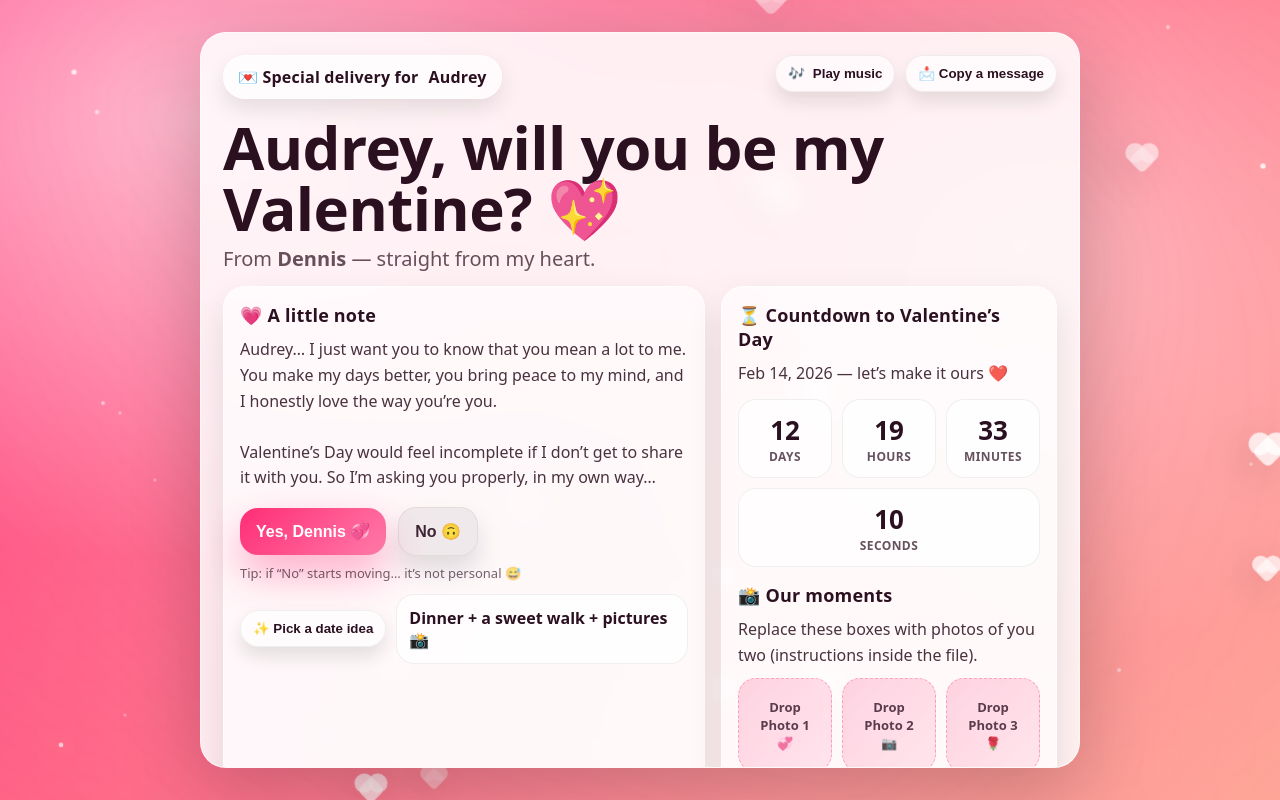
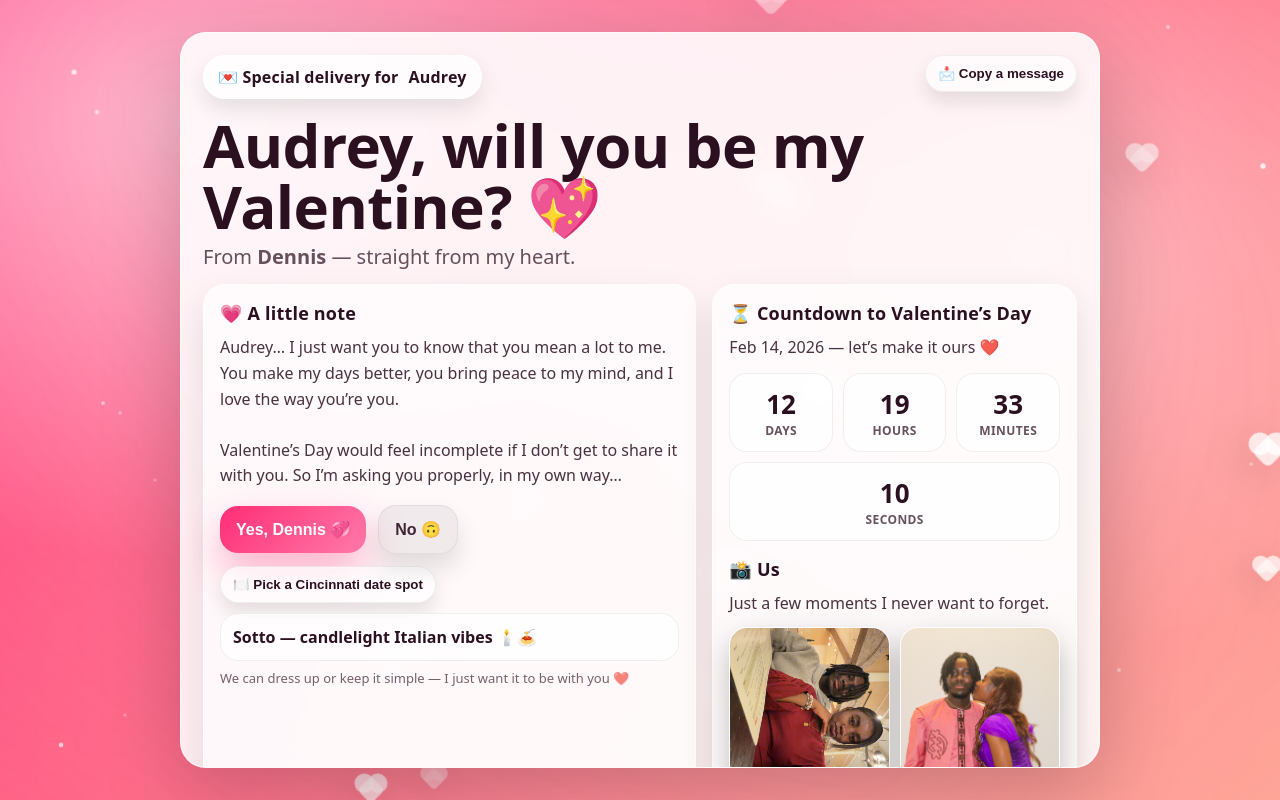
Before and after one commit to Dennis12344888/valentine, a plain HTML site: page index.html in a window 1280 px wide. Drawn offline with Linux system fonts and the light colour scheme.

Commit message:
Update Valentine page

```diff
--- a/index.html
+++ b/index.html
@@ -9,14 +9,11 @@
     :root{
       --bg1:#ff2d75;
       --bg2:#ff9a8b;
-      --bg3:#ffd6e7;
-      --card: rgba(255,255,255,.86);
-      --glass: rgba(255,255,255,.18);
+      --card: rgba(255,255,255,.88);
       --ink:#2b1020;
       --muted: rgba(43,16,32,.72);
       --yes:#ff2d75;
       --yes2:#ff7aa8;
-      --ring: rgba(255,45,117,.25);
       --shadow: 0 24px 80px rgba(0,0,0,.22);
       --radius: 26px;
     }
@@ -34,7 +31,6 @@
         linear-gradient(135deg, var(--bg1), var(--bg2));
     }
 
-    /* Soft animated glow */
     .glow{
       position:fixed; inset:-40%;
       background:
@@ -50,7 +46,7 @@
       to{transform: translate3d(2%, 2%, 0) scale(1.06)}
     }
 
-    /* Floating hearts background */
+    /* Floating hearts */
     .hearts, .sparkles{
       position:fixed; inset:0;
       pointer-events:none;
@@ -74,7 +70,6 @@
     }
     .heart:before{ left:-8px; top:0;}
     .heart:after{ left:0; top:-8px;}
-
     @keyframes floatUp{
       from { transform: translateY(30vh) rotate(45deg) scale(var(--s,1)); opacity:0; }
       10% { opacity:1; }
@@ -95,7 +90,7 @@
       50%{ transform: scale(1.35); opacity:.9; }
     }
 
-    /* Main layout */
+    /* Layout */
     .wrap{
       position:relative;
       height:100vh;
@@ -104,20 +99,19 @@
       padding:22px;
     }
     .card{
-      width:min(880px, 94vw);
+      width:min(920px, 94vw);
       max-height: 92vh;
       overflow:auto;
       background: var(--card);
-      border: 1px solid rgba(255,255,255,.55);
+      border: 1px solid rgba(255,255,255,.6);
       border-radius: var(--radius);
       box-shadow: var(--shadow);
       backdrop-filter: blur(12px);
       -webkit-backdrop-filter: blur(12px);
     }
 
-    /* Header area */
     .top{
-      padding: 22px 22px 14px;
+      padding: 22px 22px 12px;
       display:flex;
       gap:14px;
       align-items:flex-start;
@@ -130,25 +124,19 @@
       align-items:center;
       padding:10px 14px;
       border-radius:999px;
-      background: rgba(255,255,255,.75);
-      border:1px solid rgba(255,255,255,.6);
-      font-weight:700;
+      background: rgba(255,255,255,.78);
+      border:1px solid rgba(255,255,255,.65);
+      font-weight:800;
       letter-spacing:.2px;
       box-shadow: 0 10px 22px rgba(0,0,0,.10);
     }
-    .controls{
-      display:flex;
-      gap:10px;
-      flex-wrap:wrap;
-      justify-content:flex-end;
-    }
     .chip{
       border: 1px solid rgba(0,0,0,.06);
-      background: rgba(255,255,255,.65);
+      background: rgba(255,255,255,.70);
       color: var(--ink);
       padding:10px 12px;
       border-radius: 999px;
-      font-weight:700;
+      font-weight:800;
       cursor:pointer;
       transition: transform .12s ease, box-shadow .12s ease, filter .12s ease;
       box-shadow: 0 10px 18px rgba(0,0,0,.10);
@@ -160,10 +148,7 @@
     .chip:hover{ filter: brightness(1.03); }
     .chip:active{ transform: scale(.98); }
 
-    /* Content */
-    .content{
-      padding: 0 22px 22px;
-    }
+    .content{ padding: 0 22px 22px; }
     .title{
       margin: 4px 0 6px;
       font-size: clamp(34px, 4.8vw, 60px);
@@ -178,7 +163,7 @@
 
     .grid{
       display:grid;
-      grid-template-columns: 1.25fr .75fr;
+      grid-template-columns: 1.15fr .85fr;
       gap:16px;
     }
     @media (max-width: 860px){
@@ -220,42 +205,36 @@
       padding: 12px 12px;
       text-align:center;
     }
-    .num{
-      font-size: 26px;
-      font-weight:900;
-    }
+    .num{ font-size: 26px; font-weight:900; }
     .lab{
       font-size: 12px;
       opacity:.72;
-      font-weight:700;
+      font-weight:800;
       letter-spacing:.4px;
       text-transform:uppercase;
     }
 
-    /* Photo placeholders */
+    /* Photos */
     .photos{
       display:grid;
-      grid-template-columns: repeat(3, 1fr);
+      grid-template-columns: repeat(2, 1fr);
       gap:10px;
       margin-top:10px;
     }
-    .ph{
+    @media (max-width: 520px){
+      .photos{ grid-template-columns: 1fr; }
+    }
+    .phImg{
+      width:100%;
       aspect-ratio: 1 / 1;
-      border-radius: 18px;
-      background:
-        linear-gradient(135deg, rgba(255,45,117,.20), rgba(255,122,168,.16)),
-        radial-gradient(circle at 30% 30%, rgba(255,255,255,.6), transparent 55%);
-      border: 1px dashed rgba(255,45,117,.35);
-      display:grid;
-      place-items:center;
-      text-align:center;
-      padding:10px;
-      color: rgba(43,16,32,.78);
-      font-weight:800;
-      font-size:13px;
+      object-fit:cover;
+      border-radius:18px;
+      box-shadow: 0 12px 30px rgba(0,0,0,.25);
+      border: 1px solid rgba(255,255,255,.6);
+      background: rgba(255,255,255,.4);
     }
 
-    /* Main question area */
+    /* Ask buttons */
     .ask{
       margin-top:16px;
       display:flex;
@@ -292,12 +271,6 @@
       position:relative;
     }
 
-    .hint{
-      font-size: 13px;
-      color: rgba(43,16,32,.65);
-      margin-top:8px;
-    }
-
     /* Date idea */
     .idea{
       margin-top:12px;
@@ -308,15 +281,19 @@
     }
     .ideaBox{
       flex:1;
-      min-width: 210px;
+      min-width: 240px;
       background: rgba(255,255,255,.74);
       border: 1px solid rgba(0,0,0,.06);
       border-radius: 18px;
       padding: 12px 12px;
-      font-weight:800;
+      font-weight:900;
+    }
+    .smallNote{
+      margin-top:8px;
+      font-size: 13px;
+      color: rgba(43,16,32,.65);
     }
 
-    /* Footer */
     .footer{
       padding: 14px 22px 20px;
       display:flex;
@@ -328,7 +305,7 @@
     }
     .footer b{ color: rgba(43,16,32,.82); }
 
-    /* Overlay success modal */
+    /* Overlay */
     .overlay{
       position:fixed; inset:0;
       display:none;
@@ -361,10 +338,7 @@
       transform: rotate(8deg);
       pointer-events:none;
     }
-    .modal .inner{
-      position:relative;
-      z-index:2;
-    }
+    .modal .inner{ position:relative; z-index:2; }
     .modal h2{
       margin: 6px 0 8px;
       font-size: clamp(28px, 4.2vw, 46px);
@@ -413,7 +387,6 @@
     }
     .pop:before{ left:-7px; top:0;}
     .pop:after{ left:0; top:-7px;}
-
     @keyframes pop{
       from{ opacity:1; transform: translate3d(0,0,0) rotate(45deg) scale(1); }
       to{ opacity:0; transform: translate3d(var(--dx), var(--dy), 0) rotate(45deg) scale(.4); }
@@ -429,15 +402,9 @@
     <section class="card">
       <div class="top">
         <div class="badge">💌 Special delivery for <span style="font-weight:900;">Audrey</span></div>
-
-        <div class="controls">
-          <button class="chip" id="musicBtn" type="button" title="Toggle music">
-            🎶 <span id="musicLabel">Play music</span>
-          </button>
-          <button class="chip" id="copyBtn" type="button" title="Copy a sweet text message">
-            📩 Copy a message
-          </button>
-        </div>
+        <button class="chip" id="copyBtn" type="button" title="Copy a sweet text message">
+          📩 Copy a message
+        </button>
       </div>
 
       <div class="content">
@@ -450,8 +417,7 @@
             <h3>💗 A little note</h3>
             <p>
               Audrey… I just want you to know that you mean a lot to me.
-              You make my days better, you bring peace to my mind, and I honestly
-              love the way you’re you. <br/><br/>
+              You make my days better, you bring peace to my mind, and I love the way you’re you. <br/><br/>
               Valentine’s Day would feel incomplete if I don’t get to share it with you.
               So I’m asking you properly, in my own way…
             </p>
@@ -460,12 +426,12 @@
               <button class="big" id="yesBtn" type="button">Yes, Dennis 💞</button>
               <button class="big" id="noBtn" type="button">No 🙃</button>
             </div>
-            <div class="hint">Tip: if “No” starts moving… it’s not personal 😅</div>
 
             <div class="idea">
-              <button class="chip" id="ideaBtn" type="button">✨ Pick a date idea</button>
-              <div class="ideaBox" id="ideaBox">Dinner + a sweet walk + pictures 📸</div>
+              <button class="chip" id="ideaBtn" type="button">🍽️ Pick a Cincinnati date spot</button>
+              <div class="ideaBox" id="ideaBox">Sotto — candlelight Italian vibes 🕯️🍝</div>
             </div>
+            <div class="smallNote">We can dress up or keep it simple — I just want it to be with you ❤️</div>
           </div>
 
           <!-- Right: Countdown + Photos -->
@@ -480,13 +446,14 @@
               <div class="tick"><div class="num" id="s">--</div><div class="lab">Seconds</div></div>
             </div>
 
-            <h3 style="margin-top:16px;">📸 Our moments</h3>
-            <p>Replace these boxes with photos of you two (instructions inside the file).</p>
+            <h3 style="margin-top:16px;">📸 Us</h3>
+            <p>Just a few moments I never want to forget.</p>
 
-            <div class="photos" aria-label="Photo placeholders">
-              <div class="ph">Drop Photo 1<br/>💞</div>
-              <div class="ph">Drop Photo 2<br/>📷</div>
-              <div class="ph">Drop Photo 3<br/>🌹</div>
+            <div class="photos" aria-label="Photos of Dennis and Audrey">
+              <img src="IMG_1279.JPG" class="phImg" alt="Dennis and Audrey photo 1">
+              <img src="IMG_1670%202.JPG" class="phImg" alt="Dennis and Audrey photo 2">
+              <img src="IMG_5845.JPG" class="phImg" alt="Dennis and Audrey photo 3">
+              <img src="IMG_6077.JPG" class="phImg" alt="Dennis and Audrey photo 4">
             </div>
           </div>
         </div>
@@ -508,26 +475,18 @@
           You just made <b>Dennis</b> the happiest guy ever 🥰<br/>
           Valentine’s Day is officially ours ❤️
         </p>
-        <p class="small">Now screenshot this and send it to me 😌</p>
+        <p class="small">Now come here so I can hug you 😌</p>
         <button id="closeBtn" type="button">Close 💖</button>
       </div>
     </div>
   </div>
-
-  <!-- MUSIC NOTE:
-       To add music, put an audio file in the SAME folder as index.html,
-       named: song.mp3 (or change the filename in the script below).
-  -->
-  <audio id="song" loop>
-    <source src="song.mp3" type="audio/mpeg" />
-  </audio>
 
   <script>
     // Helpers
     const $ = (id)=>document.getElementById(id);
     const rand = (min,max)=>Math.random()*(max-min)+min;
 
-    // Build floating hearts
+    // Floating hearts
     const hearts = $("hearts");
     const HEARTS = 26;
     for(let i=0;i<HEARTS;i++){
@@ -554,8 +513,8 @@
       sparkles.appendChild(sp);
     }
 
-    // Countdown to Feb 14, 2026 (local time)
-    const target = new Date(2026, 1, 14, 0, 0, 0); // month is 0-based; 1 = Feb
+    // Countdown (Feb 14, 2026 local time)
+    const target = new Date(2026, 1, 14, 0, 0, 0); // 1 = Feb
     function tick(){
       const now = new Date();
       const diff = target - now;
@@ -583,24 +542,23 @@
     tick();
     setInterval(tick, 1000);
 
-    // Date idea picker
+    // Cincinnati date-spot picker
     const ideas = [
-      "Dinner + sweet walk + pictures 📸",
-      "Cook together + movie + cozy blankets 🍿",
-      "Picnic + sunset + playlist vibes 🌇",
-      "Arcade night + ice cream + laughs 🎮🍦",
-      "Chocolate + handwritten notes + cuddles 🍫💌",
-      "Brunch date + bookstore + flowers 🌸📚",
-      "Mini photoshoot + coffee + matching fits ☕️✨",
-      "Museum + dinner + late-night talk 🖼️❤️",
+      "Sotto — candlelight Italian vibes 🕯️🍝",
+      "Boca — classy downtown dinner + dessert ✨🍷",
+      "The Precinct — steakhouse night, dress-up energy 🥩🖤",
+      "Pepp & Dolores — pasta + cute OTR walk after 🍝🚶‍♀️",
+      "Carlo & Johnny — cozy, fancy, special-occasion feel 🥂🏛️",
+      "Jeff Ruby’s Steakhouse — big date-night vibe 🥩🌃",
+      "The Melting Pot — fondue + feeding each other 🫕💞"
     ];
     $("ideaBtn").addEventListener("click", ()=>{
       const pick = ideas[Math.floor(Math.random()*ideas.length)];
       $("ideaBox").textContent = pick;
-      $("status").textContent = "Date idea locked 🔒";
+      $("status").textContent = "Date spot picked 🍽️";
     });
 
-    // Copy message button (for Dennis to text Audrey)
+    // Copy message button
     $("copyBtn").addEventListener("click", async ()=>{
       const msg =
 `Audrey 💖 I made you a little Valentine page.
@@ -609,41 +567,17 @@ Open this when you can… and tell me your answer 😌❤️`;
         await navigator.clipboard.writeText(msg);
         $("status").textContent = "Message copied 📩";
       }catch(e){
-        $("status").textContent = "Copy blocked — press & hold to copy manually.";
+        $("status").textContent = "Copy blocked — you can copy from the popup.";
         alert(msg);
-      }
-    });
-
-    // Music toggle
-    const song = $("song");
-    let playing = false;
-    $("musicBtn").addEventListener("click", async ()=>{
-      try{
-        if(!playing){
-          await song.play();
-          playing = true;
-          $("musicLabel").textContent = "Pause music";
-          $("status").textContent = "Music on 🎶";
-        }else{
-          song.pause();
-          playing = false;
-          $("musicLabel").textContent = "Play music";
-          $("status").textContent = "Music paused ⏸️";
-        }
-      }catch(err){
-        $("status").textContent = "Add song.mp3 to enable music 🎵";
-        alert("To enable music: put a file named song.mp3 in the same folder as index.html");
       }
     });
 
     // YES + confetti hearts
     const overlay = $("overlay");
-    $("yesBtn").addEventListener("click", (e)=>{
+    $("yesBtn").addEventListener("click", ()=>{
       overlay.style.display = "grid";
       $("status").textContent = "She said YES 💘";
-      heartBurst();
-      setTimeout(heartBurst, 250);
-      setTimeout(heartBurst, 500);
+      heartBurst(); setTimeout(heartBurst, 250); setTimeout(heartBurst, 500);
     });
 
     $("closeBtn").addEventListener("click", ()=>{
@@ -659,8 +593,9 @@ Open this when you can… and tell me your answer 😌❤️`;
       for(let i=0;i<count;i++){
         const p = document.createElement("div");
         p.className="pop";
-        const huePick = Math.random() < .6 ? "rgba(255,45,117,.95)" : "rgba(255,122,168,.92)";
-        p.style.background = huePick;
+        p.style.background = Math.random() < .6
+          ? "rgba(255,45,117,.95)"
+          : "rgba(255,122,168,.92)";
 
         const angle = rand(0, Math.PI*2);
         const dist = rand(90, 260);
@@ -677,9 +612,8 @@ Open this when you can… and tell me your answer 😌❤️`;
       }
     }
 
-    // NO button dodge (desktop), and playful move (mobile tap)
+    // NO button dodge (desktop + mobile)
     const noBtn = $("noBtn");
-
     function moveNoButton(){
       const pad = 12;
       const rect = noBtn.getBoundingClientRect();
@@ -689,17 +623,15 @@ Open this when you can… and tell me your answer 😌❤️`;
       noBtn.style.position = "fixed";
       noBtn.style.left = Math.max(pad, Math.min(maxX, rand(pad, maxX))) + "px";
       noBtn.style.top  = Math.max(pad, Math.min(maxY, rand(pad, maxY))) + "px";
-      $("status").textContent = "Nope 😅";
+      $("status").textContent = "Not accepting that one 😅";
     }
-
     noBtn.addEventListener("mouseenter", moveNoButton);
-    noBtn.addEventListener("click", (e)=>{
-      // On mobile, let it move once then show a cute message
+    noBtn.addEventListener("click", ()=>{
       moveNoButton();
-      setTimeout(()=>{ $("status").textContent = "Try the other button 😌💞"; }, 600);
+      setTimeout(()=>{ $("status").textContent = "Try the other button 😌💞"; }, 650);
     });
 
-    // Accessibility: close overlay with ESC
+    // ESC closes overlay
     window.addEventListener("keydown", (e)=>{
       if(e.key === "Escape" && overlay.style.display === "grid"){
         overlay.style.display = "none";
```
